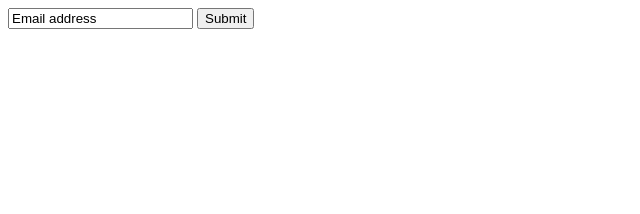
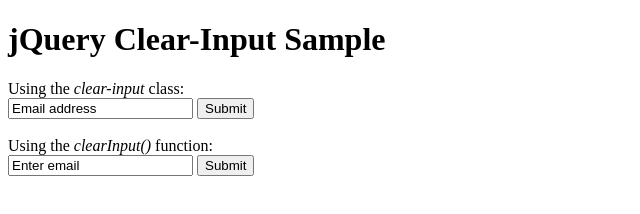
Before and after one commit to afeld/jquery-clearinput, a plain HTML site: page sample.html in a window 1280 px wide. Shown: the whole page, without its empty margins (0-640 px from the left). Drawn offline with nearby package versions, Linux system fonts and the light colour scheme.

Commit message:
updated example

```diff
--- a/sample.html
+++ b/sample.html
@@ -3,13 +3,26 @@
 <html>
 <head>
   <title>jQuery Clear-Input Sample</title>
-  <script src="http://ajax.googleapis.com/ajax/libs/jquery/1.4.2/jquery.min.js" type="text/javascript"></script>
+  <script src="http://ajax.googleapis.com/ajax/libs/jquery/1.2.3/jquery.min.js" type="text/javascript"></script>
   <script src="jquery.clearinput.js" type="text/javascript"></script>
 </head>
 <body>
+  <h1>jQuery Clear-Input Sample</h1>
+  Using the <em>clear-input</em> class:
   <form>
     <input name="email" class="clear-input" value="Email address">
     <input type="submit" />
   </form>
+  <br />
+  Using the <em>clearInput()</em> function:
+  <form>
+    <input name="email" value="Enter email" id="clear-me">
+    <input type="submit" />
+  </form>
+  <script type="text/javascript">
+  $(document).ready(function(){
+    $("#clear-me").clearInput();
+  });
+  </script>
 </body>
 </html>
```
Also changed, not shown: 1 other file.
